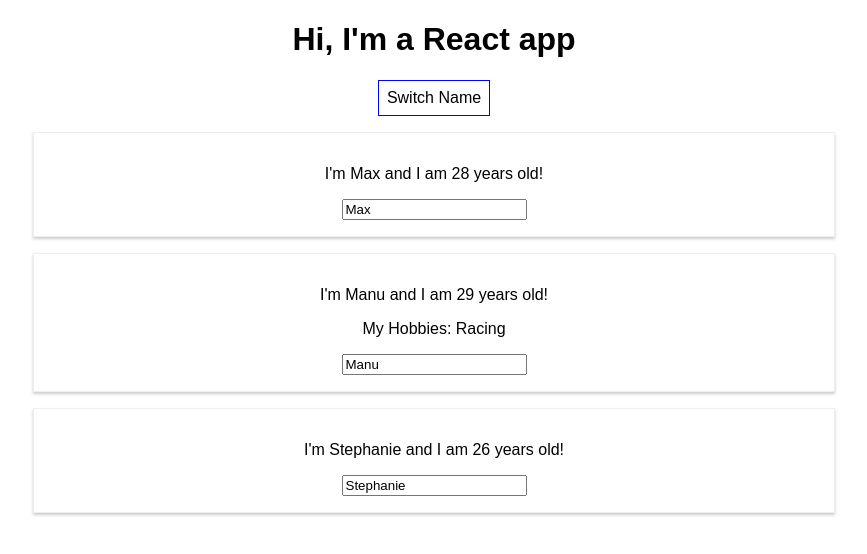
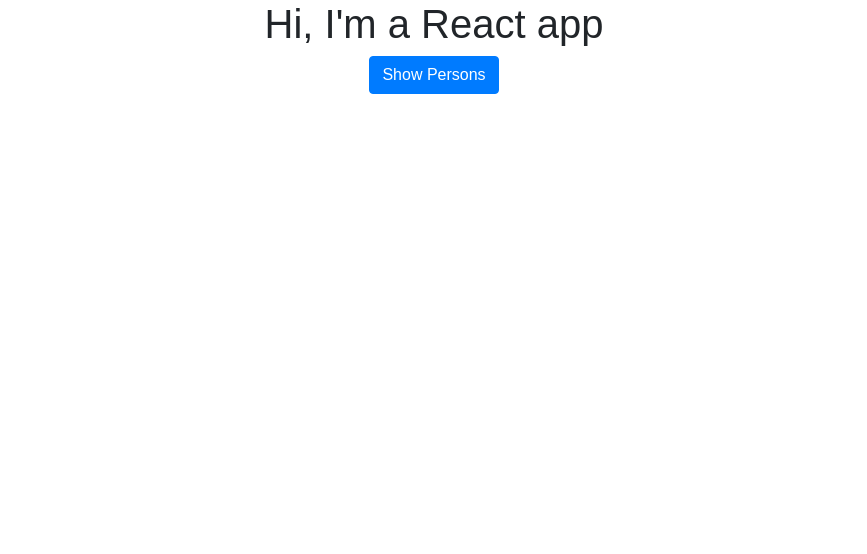
Before and after one commit to julianm22/my-react-project, a React (Create React App) app: page / in a window 1280 px wide. Shown: the top 554 px of the page, without its empty margins (206-1073 px from the left). Built offline with nearby package versions, Linux system fonts and the light colour scheme.

Commit message:
Changed hard coded data into dynamic list of persons, added deletPersonsHandler method, updated nameChangedHandler method, and added bootstrap cdn to index.html

```diff
--- a/public/index.html
+++ b/public/index.html
@@ -19,6 +19,7 @@
       work correctly both with client-side routing and a non-root public URL.
       Learn how to configure a non-root public URL by running `npm run build`.
     -->
+    <link rel="stylesheet" href="https://stackpath.bootstrapcdn.com/bootstrap/4.3.1/css/bootstrap.min.css" integrity="sha384-ggOyR0iXCbMQv3Xipma34MD+dH/1fQ784/j6cY/iJTQUOhcWr7x9JvoRxT2MZw1T" crossorigin="anonymous">
     <title>React App</title>
   </head>
   <body>
--- a/src/App.js
+++ b/src/App.js
@@ -5,67 +5,78 @@ import Person from './Person/Person';
 class App extends Component {
   state = {
     persons: [
-      { name: 'Max', age: 28 },
-      { name: 'Manu', age: 29 },
-      { name: 'Stephanie', age: 26 }
+      { id: 'p1', name: 'Julian', age: 25 },
+      { id: 'p2', name: 'Vanessa', age: 24 },
+      { id: 'p3', name: 'Mila', age: 1 }
     ],
-    otherState: 'some other value'
+    otherState: 'some other value',
+    showPersons: false
   }
 
-  switchNameHandler = (newName) => {
-    // console.log('was clicked!');
-    // DON'T DO THIS: this.state.persons[0].name = 'Maximilian'
-    this.setState({
-      persons: [
-        { name: newName, age: 28 },
-        { name: 'Manu', age: 29 },
-        { name: 'Stephanie', age: 27 }
-      ]
-    })
+  deletePersonHandler = (personIndex) => {
+    //const persons = this.state.persons.slice();
+    const persons = [...this.state.persons];
+    persons.splice(personIndex, 1);
+    this.setState({persons: persons});
   }
 
-  nameChangedHandler = (event) => {
-    this.setState({
-      persons: [
-        { name: 'Max', age: 28 },
-        { name: event.target.value, age: 29 },
-        { name: 'Stephanie', age: 26 }
-      ]
-    })
+  togglePersonsHandler = () => {
+    const doesShow = this.state.showPersons;
+    this.setState({ showPersons: !doesShow });
+  }
+
+  nameChangedHandler = (event, id) => {
+    const personIndex = this.state.persons.findIndex(p => {
+      return p.id === id;
+    });
+
+    const person = {
+      ...this.state.persons[personIndex]
+    };
+
+    person.name = event.target.value;
+
+    const persons = [...this.state.persons];
+    persons[personIndex] = person;
+
+    this.setState({persons: persons});
   }
 
   render() {
-      const style = {
-        backgroundColor: 'white',
-        font: 'inherit',
-        border: '1px solid blue',
-        padding: '8px',
-        cursor: 'pointer'
-      };
+    // const style = {
+    //   backgroundColor: 'white',
+    //   font: 'inherit',
+    //   border: '1px solid blue',
+    //   padding: '8px',
+    //   cursor: 'pointer'
+    // };
+
+    let persons = null;
+
+    if (this.state.showPersons) {
+      persons = (
+        <div>
+          {this.state.persons.map((person, index) => {
+            return <Person
+              click={() => this.deletePersonHandler(index)}
+              name={person.name}
+              age={person.age}
+              key={person.id}
+              changed={(event) => this.nameChangedHandler(event, person.id)} />
+          })}
+        </div>
+      );
+    }
 
     return (
       <div className="App">
-          <h1>Hi, I'm a React app</h1>
-          <button
-            style={style}
-            onClick={() => this.switchNameHandler('Maximilian!!')}>Switch Name
-          </button>
-          <div>
-            <Person
-              name={this.state.persons[0].name}
-              age={this.state.persons[0].age} >
-            </Person>
-            <Person
-              name={this.state.persons[1].name}
-              age={this.state.persons[1].age}
-              click={this.switchNameHandler.bind(this, 'Max!')}
-              changed={this.nameChangedHandler}>My Hobbies: Racing
-            </Person>
-            <Person
-              name={this.state.persons[2].name}
-              age={this.state.persons[2].age} >
-            </Person>
-          </div>
+        <h1>Hi, I'm a React app</h1>
+        <button
+          className="btn btn-primary"
+          //style={style}
+          onClick={this.togglePersonsHandler}>Show Persons
+        </button>
+        {persons}
       </div>
     );
   }
```
